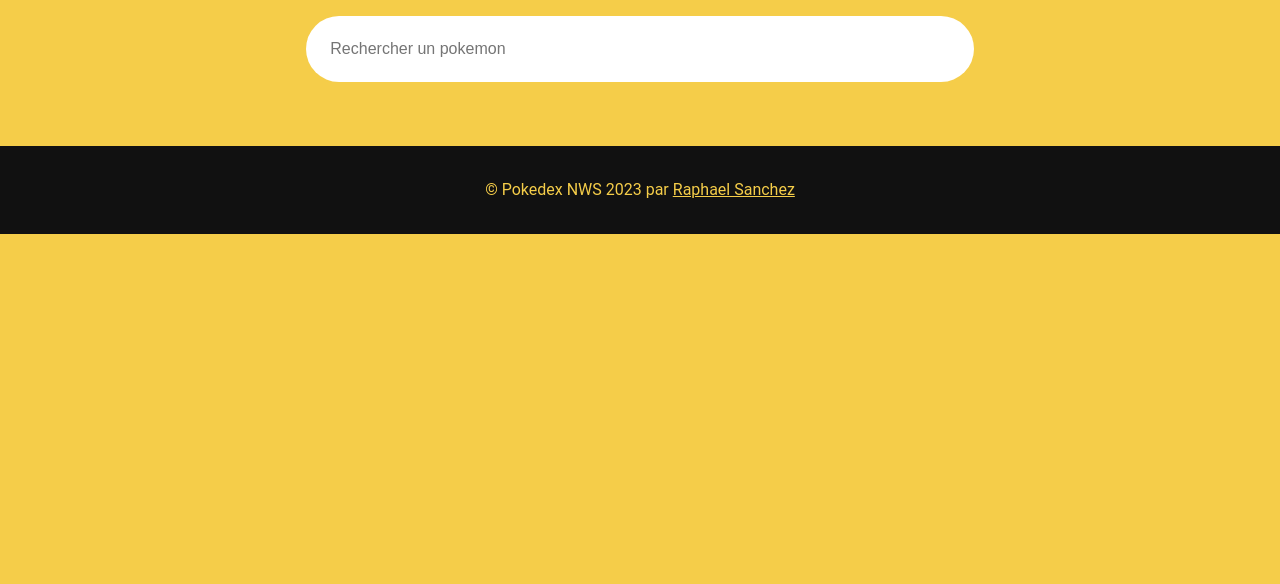
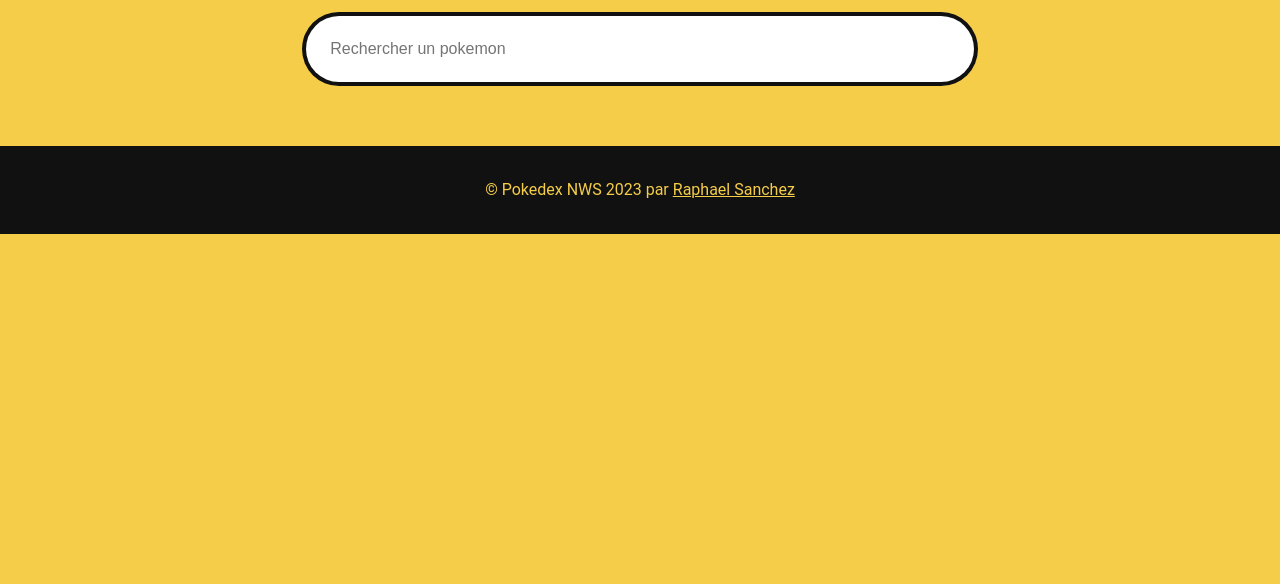
Before and after one commit to raphaelsanchez/nws-TP-pokedex-javascript, a plain HTML site: page index.html in a window 1280 px wide. Shown: the part 216-800 px from the top of the page. Drawn offline with Linux system fonts and the light colour scheme; no server answers.

Commit message:
make search sticky

```diff
--- a/style.css
+++ b/style.css
@@ -117,6 +117,16 @@ a {
   color: var(--bg-color);
 }
 
+.search-container {
+  position: sticky;
+  top: 1rem;
+  padding-inline: var(--spacing);
+}
+
+.search-container .form-control {
+  box-shadow: 0 0 0 0.25rem var(--text-color);
+}
+
 .input-group {
   padding: var(--spacing);
 }
```
Also changed, not shown: index.html (+1 -1 lines).
